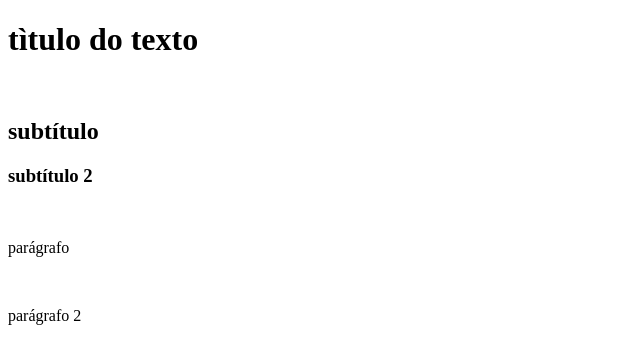
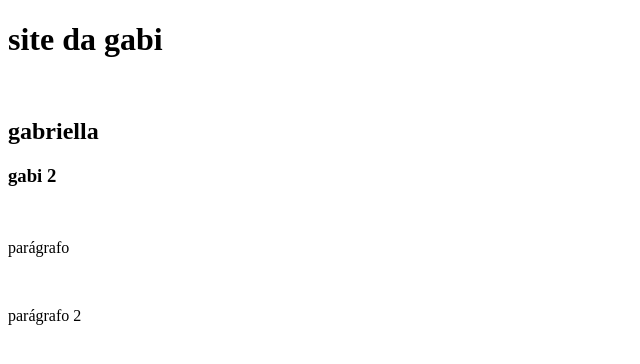
Before and after one commit to gabriella-takahashi/1bgabriellapcsite, a plain HTML site: page index.html in a window 1280 px wide. Shown: the whole page, without its empty margins (0-640 px from the left). Drawn offline with Linux system fonts and the light colour scheme.

Commit message:
atualização 2.1

```diff
--- a/index.html
+++ b/index.html
@@ -2,14 +2,14 @@
 <!DOCTYPE HTML>
 <html lang="pt-br">
   <head>
-   <title> título do site </title>
+   <title> site da gabi </title>
   </head>
 <mark>
 <body>
-    <h1> tìtulo do texto </h1>
+    <h1> site da gabi </h1>
     <br>
-    <h2> subtítulo </h2>
-    <h3>subtítulo 2</h3>
+    <h2> gabriella </h2>
+    <h3> gabi 2</h3>
     <br>
     <p> parágrafo </p>
     <br>
```
